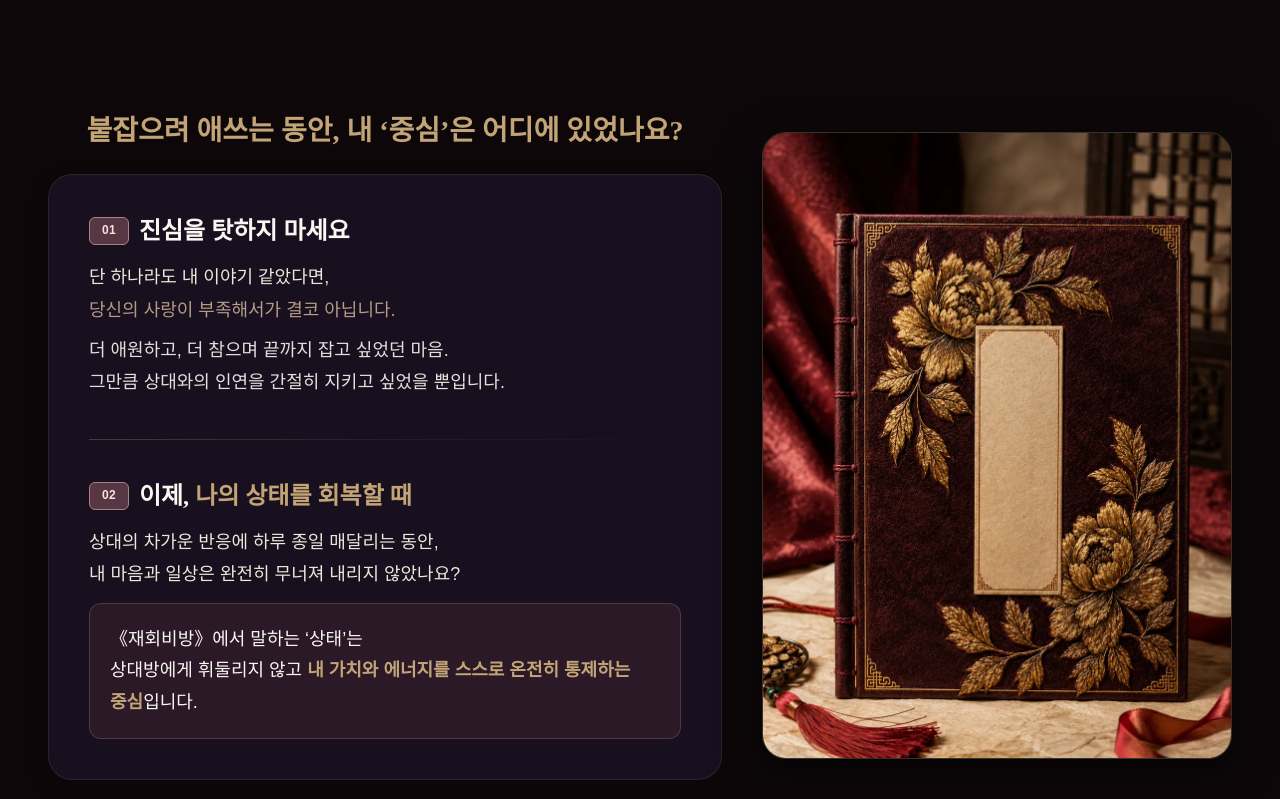
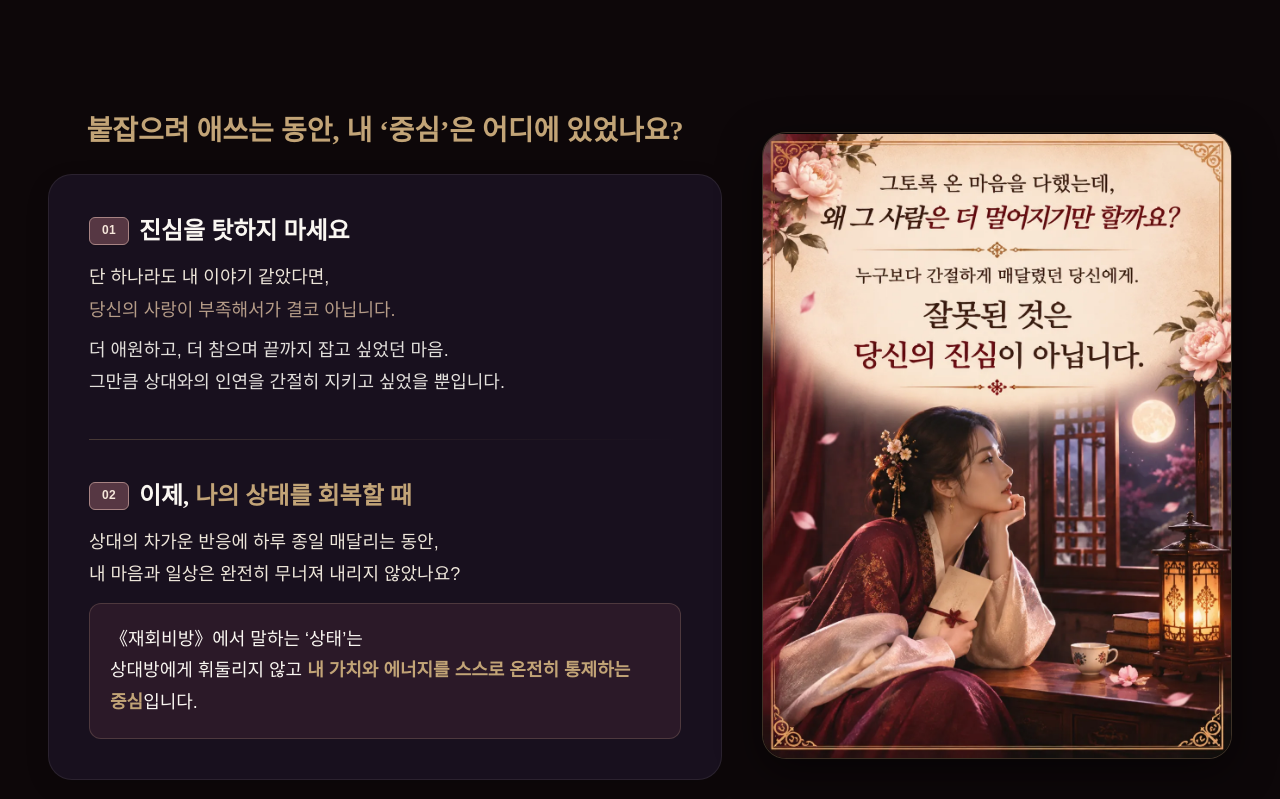
Before and after one commit to woolbo100/buzasun, a Next.js app: page /reports/reunion-secret in a window 1280 px wide. Shown: the part 5541-6340 px from the top of the page. Built offline with nearby package versions, Linux system fonts and the light colour scheme; no server answers; the database is empty.

Commit message:
feat(reunion-secret): replace book mockup with reunion-emotional-empathy.webp in center-recovery section

```diff
--- a/app/reports/reunion-secret/page.tsx
+++ b/app/reports/reunion-secret/page.tsx
@@ -57,7 +57,7 @@ const productData = {
 
   topBannerImage: '/image/reunion-secret/reunion-secret-hero.webp?v=20261108_1',
   heroImage: '/image/reunion-secret/r9.webp',
-  overviewImage: '/image/reunion-secret/r2.webp',
+  overviewImage: '/image/reunion-secret/reunion-emotional-empathy.webp?v=20261108',
   recommendedImage: '/image/reunion-secret/reunion-secret-recommended.webp?v=20261108',
   formulaImage: '/image/reunion-secret/r4.webp',
   bookIntroImage: '/image/reunion-secret/reunion-secret-book-intro.webp?v=20261108',
@@ -985,15 +985,15 @@ export default function ReunionSecretPage() {
                     </div>
                   </div>
 
-                  {/* 오른쪽: 이미지 */}
+                  {/* 오른쪽: 이미지 (3:4 세로형 감성 공감 포스터) */}
                   <div className="lg:col-span-5 w-full order-2 flex flex-col justify-center">
-                    <div className="group relative w-full aspect-[3/4] rounded-2xl md:rounded-3xl overflow-hidden border border-[#B49A70]/30 shadow-[0_12px_40px_rgba(0,0,0,0.6)] bg-black/40">
+                    <div className="relative w-full aspect-[3/4] rounded-2xl md:rounded-3xl overflow-hidden border border-[#B49A70]/30 shadow-[0_12px_40px_rgba(0,0,0,0.5)] bg-black/30">
                       <Image
                         src={productData.overviewImage}
-                        alt="재회비방 상태 회복 비주얼"
+                        alt="붙잡으려 애쓰는 동안 내 중심은 어디에 있었나요? 재회비방"
                         fill
-                        sizes="(max-width: 1024px) 100vw, 40vw"
-                        className="object-cover"
+                        sizes="(max-width: 1024px) 100vw, 42vw"
+                        className="object-contain object-center"
                         priority
                       />
                     </div>
```
